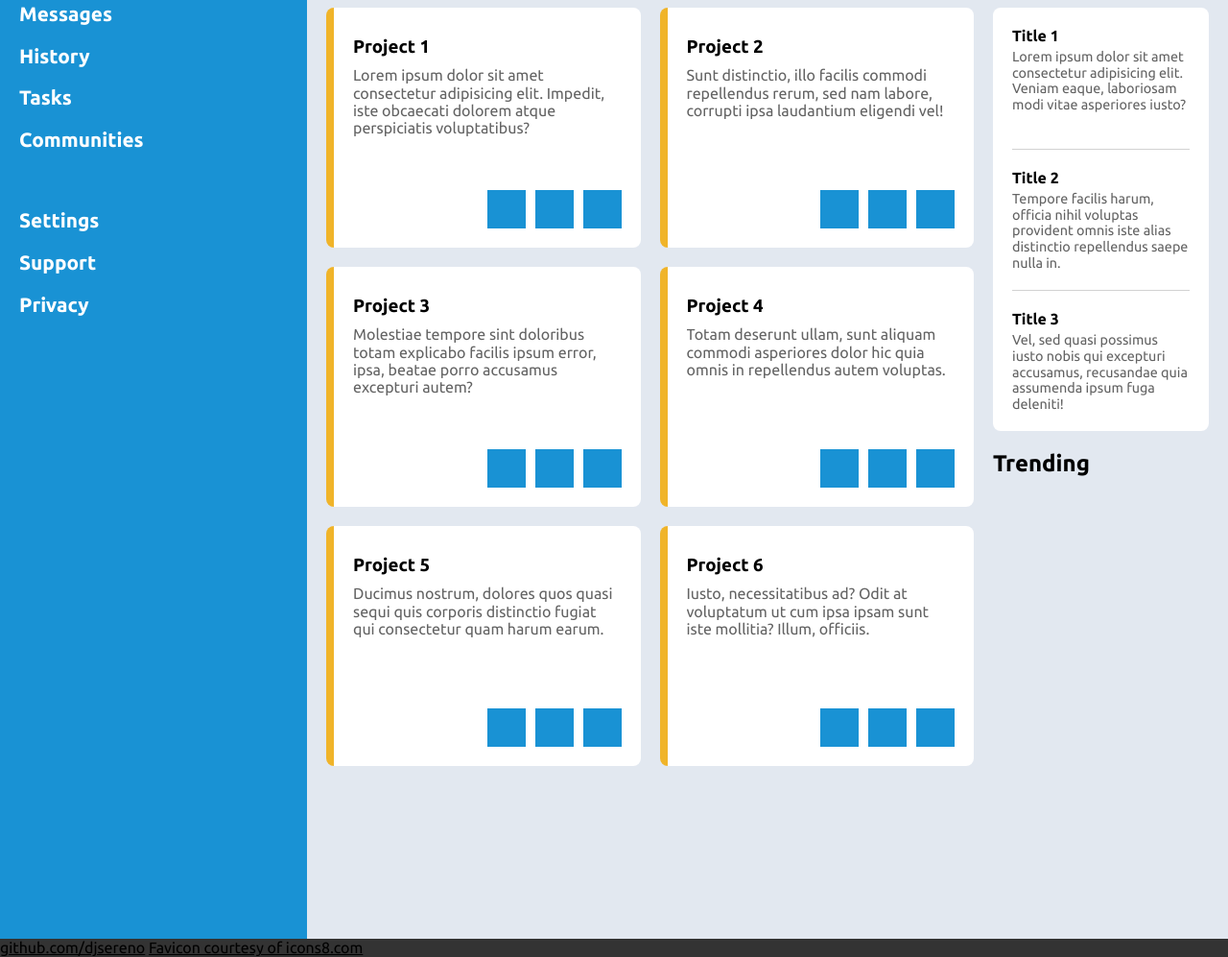
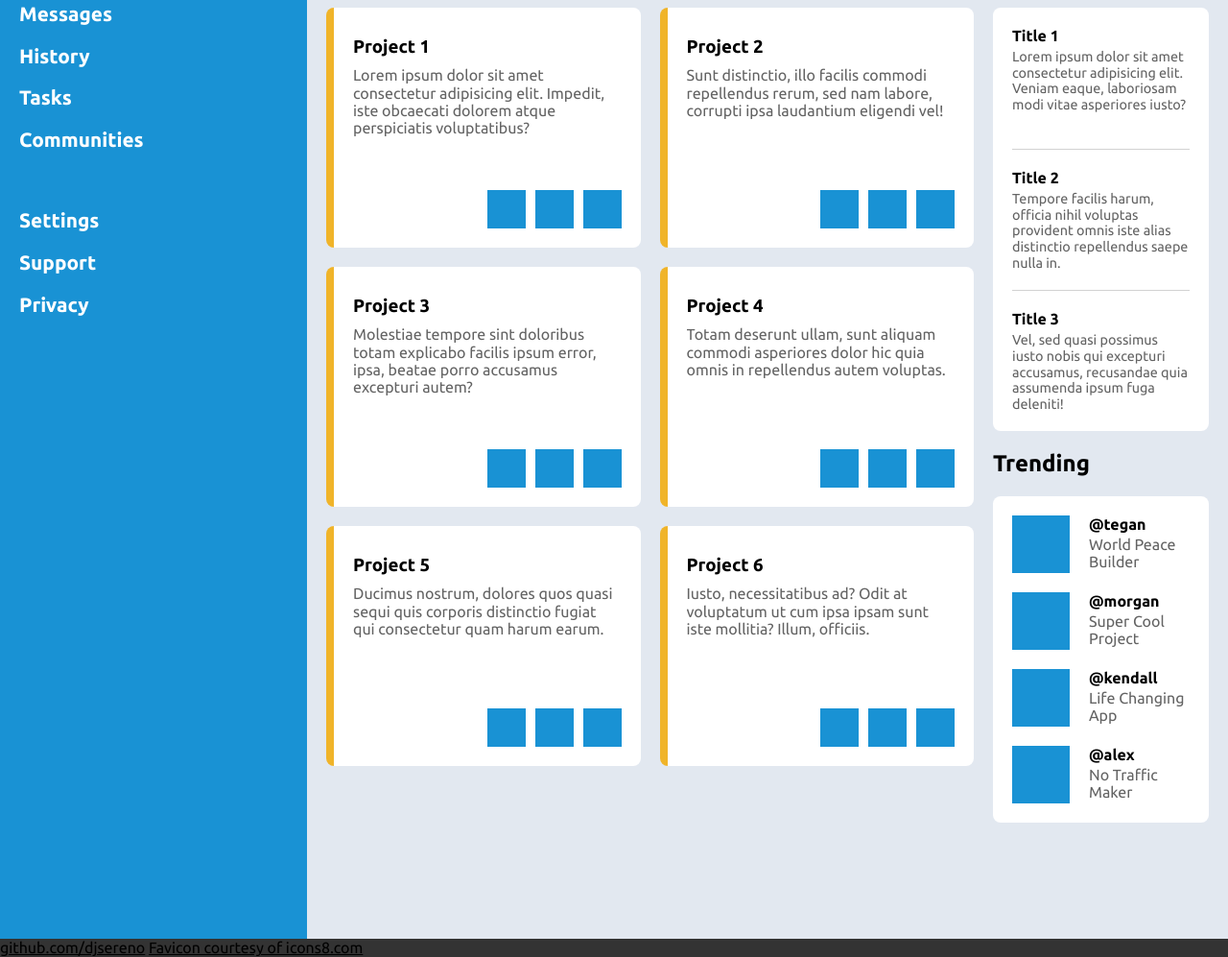
Before and after one commit to djsereno/Admin-Dashboard, a plain HTML site: page index.html in a window 1280 px wide. Shown: the part 202-1199 px from the top of the page at 96% size. Drawn offline with Linux system fonts and the light colour scheme.

Commit message:
Add trending basic content and layout

```diff
--- a/index.html
+++ b/index.html
@@ -146,6 +146,28 @@
       </section>
       <section>
         <h2>Trending</h2>
+        <ul class="card trending">
+          <li class="trend">
+            <div class="icon"></div>
+            <h4>@tegan</h4>
+            <p>World Peace Builder</p>
+          </li>
+          <li class="trend">
+            <div class="icon"></div>
+            <h4>@morgan</h4>
+            <p>Super Cool Project</p>
+          </li>
+          <li class="trend">
+            <div class="icon"></div>
+            <h4>@kendall</h4>
+            <p>Life Changing App</p>
+          </li>
+          <li class="trend">
+            <div class="icon"></div>
+            <h4>@alex</h4>
+            <p>No Traffic Maker</p>
+          </li>
+        </ul>
       </section>
     </main>
     <footer>
--- a/styles.css
+++ b/styles.css
@@ -104,6 +104,17 @@ main h2 {
   padding-bottom: var(--padding-typical);
 }
 
+.card {
+  padding: var(--padding-typical);
+  border-radius: 8px;
+  background-color: var(--color-background-card);
+  list-style: none;
+}
+
+.card p {
+  color: var(--color-font-secondary);
+}
+
 .projects {
   grid-area: projects;
 }
@@ -113,17 +124,6 @@ main h2 {
   grid-template-columns: repeat(auto-fit, minmax(300px, 1fr));
   gap: var(--padding-typical);
   list-style: none;
-}
-
-.card {
-  padding: var(--padding-typical);
-  border-radius: 8px;
-  background-color: var(--color-background-card);
-  list-style: none;
-}
-
-.card p {
-  color: var(--color-font-secondary);
 }
 
 .project {
@@ -174,6 +174,24 @@ main h2 {
   font-size: 0.9rem;
 }
 
+.trending {
+  display: grid;
+  gap: var(--padding-typical);
+}
+
+.trend {
+  display: grid;
+  grid: min-content min-content / min-content 1fr;
+}
+
+.trend .icon {
+  grid-row: 1 / 3;
+  margin-right: var(--padding-typical);
+  width: 60px;
+  height: 60px;
+  background-color: var(--color-background-primary);
+}
+
 footer {
   grid-area: footer;
   background-color: #333;
```
